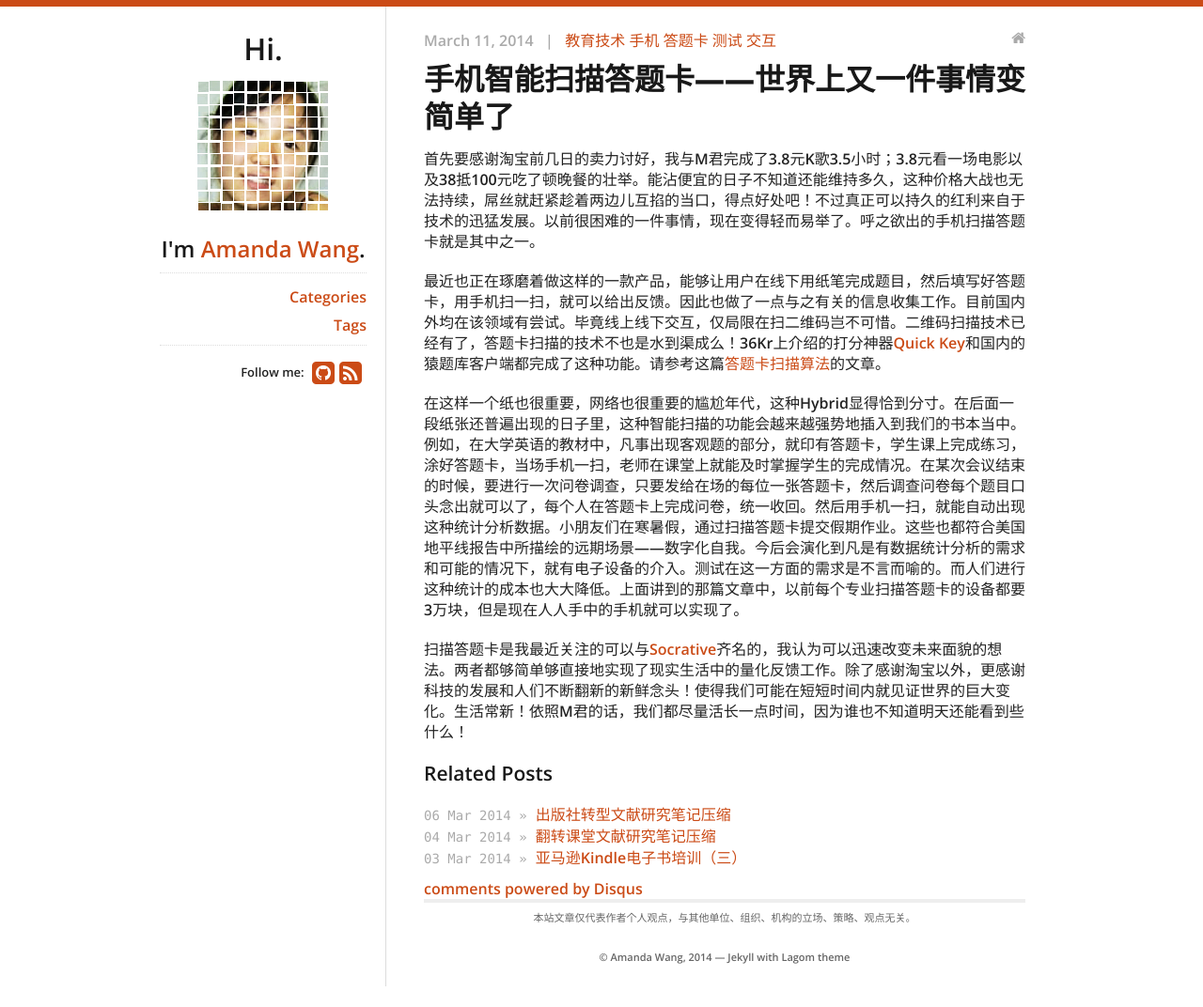
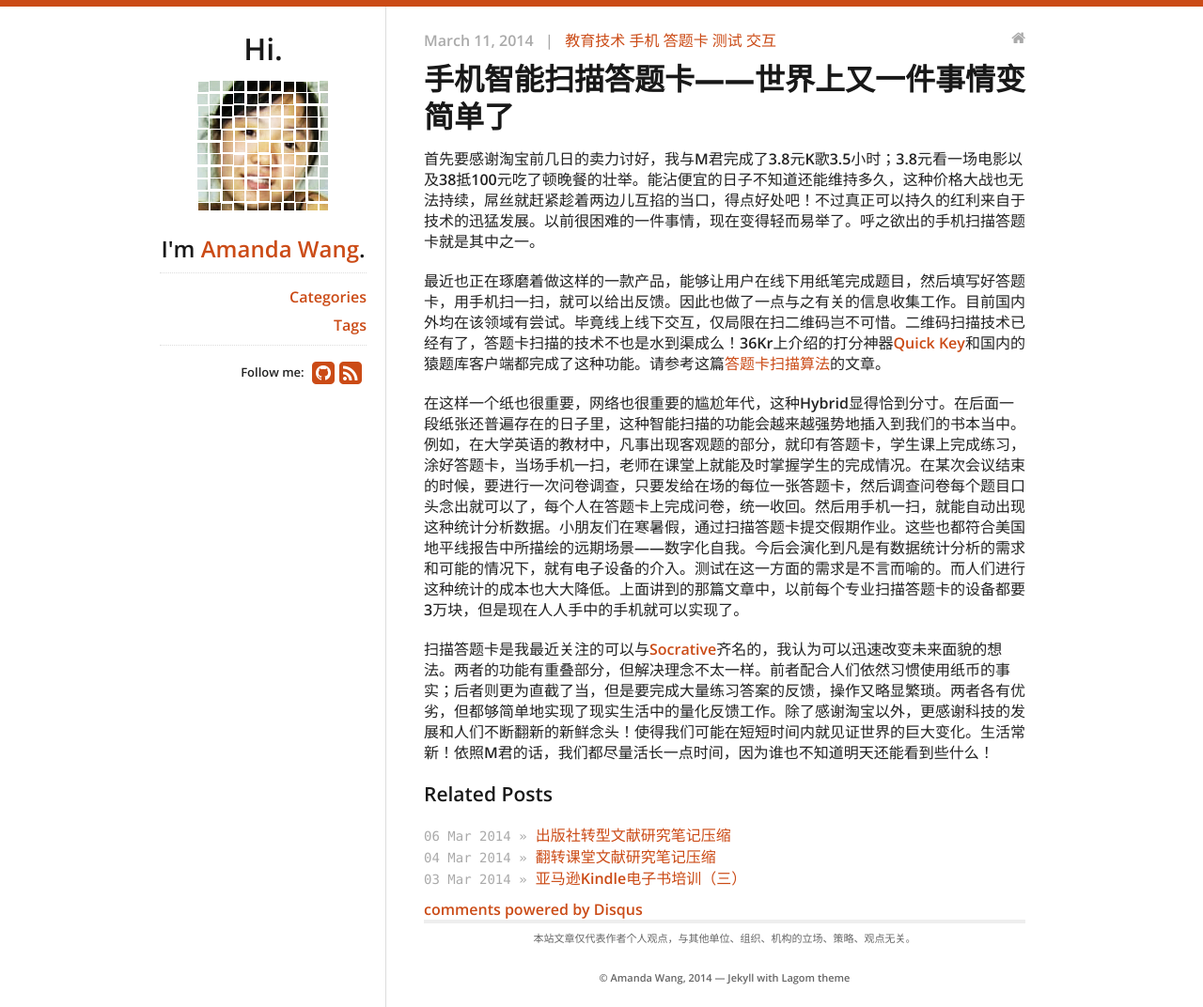
Before and after one commit to fantaghiro/fantaghiro.github.io, a Jekyll site: the page built from _posts/2014-03-11-Cellphone-Scan-Answer-Sheet.markdown, in a window 1280 px wide. Shown: the whole page at 94% size. Built offline with Jekyll 4.4.1, drawn with Linux system fonts in a browser that asks for light colours; nearby versions of some CDN libraries; comment, search, counter and statistics services are not loaded; before the commit the page ends 1050 px from its top, so only the background shows below that.

Commit message:
Update 2014-03-11-Cellphone-Scan-Answer-Sheet.markdown

```diff
--- a/_posts/2014-03-11-Cellphone-Scan-Answer-Sheet.markdown
+++ b/_posts/2014-03-11-Cellphone-Scan-Answer-Sheet.markdown
@@ -15,6 +15,6 @@ tags:
 
 最近也正在琢磨着做这样的一款产品，能够让用户在线下用纸笔完成题目，然后填写好答题卡，用手机扫一扫，就可以给出反馈。因此也做了一点与之有关的信息收集工作。目前国内外均在该领域有尝试。毕竟线上线下交互，仅局限在扫二维码岂不可惜。二维码扫描技术已经有了，答题卡扫描的技术不也是水到渠成么！36Kr上介绍的打分神器[Quick Key](http://www.36kr.com/p/201609.html)和国内的猿题库客户端都完成了这种功能。请参考这篇[答题卡扫描算法](http://blog.devtang.com/blog/2013/10/19/the-tech-detail-of-ape-client-2/)的文章。
 
-在这样一个纸也很重要，网络也很重要的尴尬年代，这种Hybrid显得恰到分寸。在后面一段纸张还普遍出现的日子里，这种智能扫描的功能会越来越强势地插入到我们的书本当中。例如，在大学英语的教材中，凡事出现客观题的部分，就印有答题卡，学生课上完成练习，涂好答题卡，当场手机一扫，老师在课堂上就能及时掌握学生的完成情况。在某次会议结束的时候，要进行一次问卷调查，只要发给在场的每位一张答题卡，然后调查问卷每个题目口头念出就可以了，每个人在答题卡上完成问卷，统一收回。然后用手机一扫，就能自动出现这种统计分析数据。小朋友们在寒暑假，通过扫描答题卡提交假期作业。这些也都符合美国地平线报告中所描绘的远期场景——数字化自我。今后会演化到凡是有数据统计分析的需求和可能的情况下，就有电子设备的介入。测试在这一方面的需求是不言而喻的。而人们进行这种统计的成本也大大降低。上面讲到的那篇文章中，以前每个专业扫描答题卡的设备都要3万块，但是现在人人手中的手机就可以实现了。
+在这样一个纸也很重要，网络也很重要的尴尬年代，这种Hybrid显得恰到分寸。在后面一段纸张还普遍存在的日子里，这种智能扫描的功能会越来越强势地插入到我们的书本当中。例如，在大学英语的教材中，凡事出现客观题的部分，就印有答题卡，学生课上完成练习，涂好答题卡，当场手机一扫，老师在课堂上就能及时掌握学生的完成情况。在某次会议结束的时候，要进行一次问卷调查，只要发给在场的每位一张答题卡，然后调查问卷每个题目口头念出就可以了，每个人在答题卡上完成问卷，统一收回。然后用手机一扫，就能自动出现这种统计分析数据。小朋友们在寒暑假，通过扫描答题卡提交假期作业。这些也都符合美国地平线报告中所描绘的远期场景——数字化自我。今后会演化到凡是有数据统计分析的需求和可能的情况下，就有电子设备的介入。测试在这一方面的需求是不言而喻的。而人们进行这种统计的成本也大大降低。上面讲到的那篇文章中，以前每个专业扫描答题卡的设备都要3万块，但是现在人人手中的手机就可以实现了。
 
-扫描答题卡是我最近关注的可以与[Socrative](http://www.socrative.com/)齐名的，我认为可以迅速改变未来面貌的想法。两者都够简单够直接地实现了现实生活中的量化反馈工作。除了感谢淘宝以外，更感谢科技的发展和人们不断翻新的新鲜念头！使得我们可能在短短时间内就见证世界的巨大变化。生活常新！依照M君的话，我们都尽量活长一点时间，因为谁也不知道明天还能看到些什么！
+扫描答题卡是我最近关注的可以与[Socrative](http://www.socrative.com/)齐名的，我认为可以迅速改变未来面貌的想法。两者的功能有重叠部分，但解决理念不太一样。前者配合人们依然习惯使用纸币的事实；后者则更为直截了当，但是要完成大量练习答案的反馈，操作又略显繁琐。两者各有优劣，但都够简单地实现了现实生活中的量化反馈工作。除了感谢淘宝以外，更感谢科技的发展和人们不断翻新的新鲜念头！使得我们可能在短短时间内就见证世界的巨大变化。生活常新！依照M君的话，我们都尽量活长一点时间，因为谁也不知道明天还能看到些什么！
```
